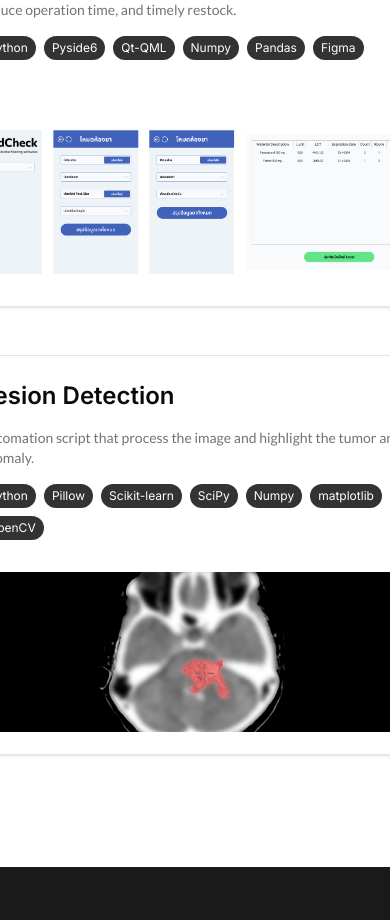
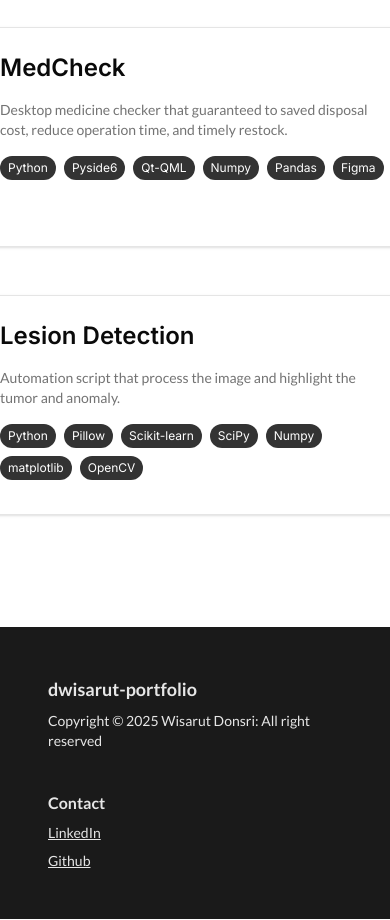
Before and after one commit to dwisarut/dwisarut-portfolio, a React (Vite) app: page / in a window 390 px wide. Shown: the part 1760-2680 px from the top of the page. Built offline with nearby package versions, Linux system fonts and the light colour scheme.

Commit message:
fix: fix responsive design layout

```diff
--- a/src/components/Landing.tsx
+++ b/src/components/Landing.tsx
@@ -165,7 +165,7 @@ const LandingPage = () => {
             <Separator className="my-4" />
             <div className="flex flex-col xl:flex-row items-center justify-between gap-12 xl:gap-0">
               <Card
-                className="flex flex-col w-120 h-100 hover:cursor-pointer hover:bg-zinc-50"
+                className="flex flex-col w-110 sm:w-120 h-55 sm:h-100 hover:cursor-pointer hover:bg-zinc-50"
                 onClick={() => handleNavigation("/project/medcheck")}
               >
                 <CardHeader className="flex-1">
@@ -190,12 +190,12 @@ const LandingPage = () => {
                 <CardContent>
                   <img
                     src={MedCheck}
-                    className="w-full h-40 object-cover rounded-md"
+                    className="w-full h-40 object-cover rounded-md hidden sm:block"
                   />
                 </CardContent>
               </Card>
               <Card
-                className="flex flex-col w-120 h-100 hover:cursor-pointer hover:bg-zinc-50"
+                className="flex flex-col w-110 sm:w-120 h-55 sm:h-100 hover:cursor-pointer hover:bg-zinc-50"
                 onClick={() => handleNavigation("/project/lesion-detection")}
               >
                 <CardHeader className="flex-1">
@@ -222,7 +222,7 @@ const LandingPage = () => {
                 <CardContent>
                   <img
                     src={CTscan}
-                    className="w-full h-40 object-cover rounded-md"
+                    className="w-full h-40 object-cover rounded-md hidden sm:block"
                   />
                 </CardContent>
               </Card>
--- a/src/components/Project.tsx
+++ b/src/components/Project.tsx
@@ -120,7 +120,7 @@ const Project = () => {
                   className="card bg-white flex-none"
                 >
                   <Card
-                    className="flex flex-col w-120 h-110 hover:cursor-pointer hover:bg-zinc-50"
+                    className="flex flex-col w-110 sm:w-120 h-70 sm:h-110 hover:cursor-pointer hover:bg-zinc-50"
                     onClick={() => navigate(`/project/${proj.slug}`)}
                   >
                     <CardHeader className="flex-1">
@@ -152,7 +152,7 @@ const Project = () => {
                       <img
                         src={proj.cover}
                         alt={proj.title}
-                        className="w-full h-40 object-cover rounded-md"
+                        className="w-full h-40 object-cover rounded-md hidden sm:block"
                       />
                     </CardContent>
                   </Card>
--- a/src/components/Work.tsx
+++ b/src/components/Work.tsx
@@ -62,7 +62,9 @@ const Work = () => {
                 <time className="font-mono italic">{item.date}</time>
                 <div className="text-base font-bold">{item.role}</div>
                 <div className="text-base">{item.company}</div>
-                <div className="text-base mt-2 md:mt-3 w-132">{item.desc}</div>
+                <div className="text-base mt-2 md:mt-3 w-100 sm:w-125 md:w-132">
+                  {item.desc}
+                </div>
               </div>
               {index !== workHistory.length - 1 && <hr />}
             </li>
```
